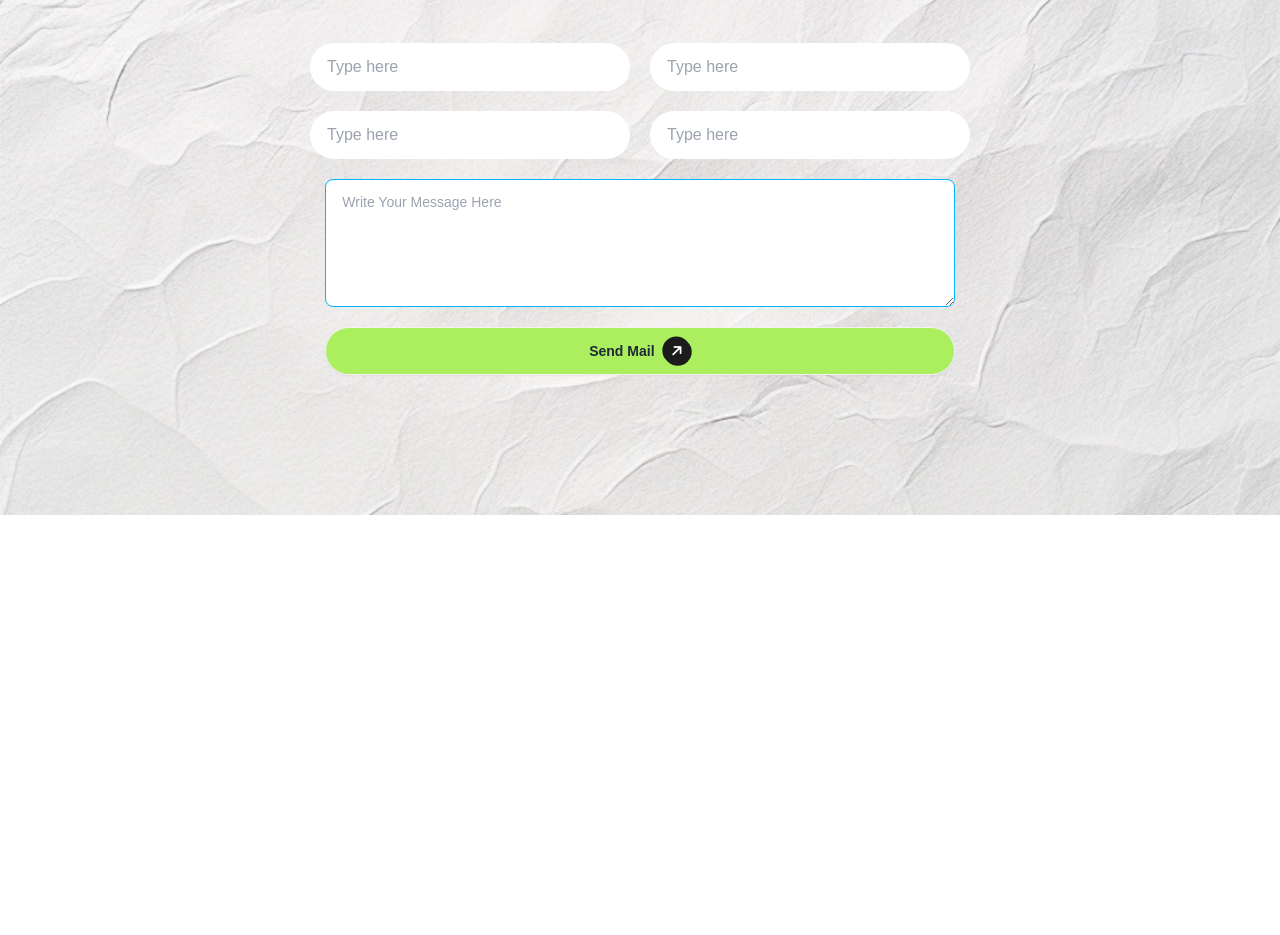
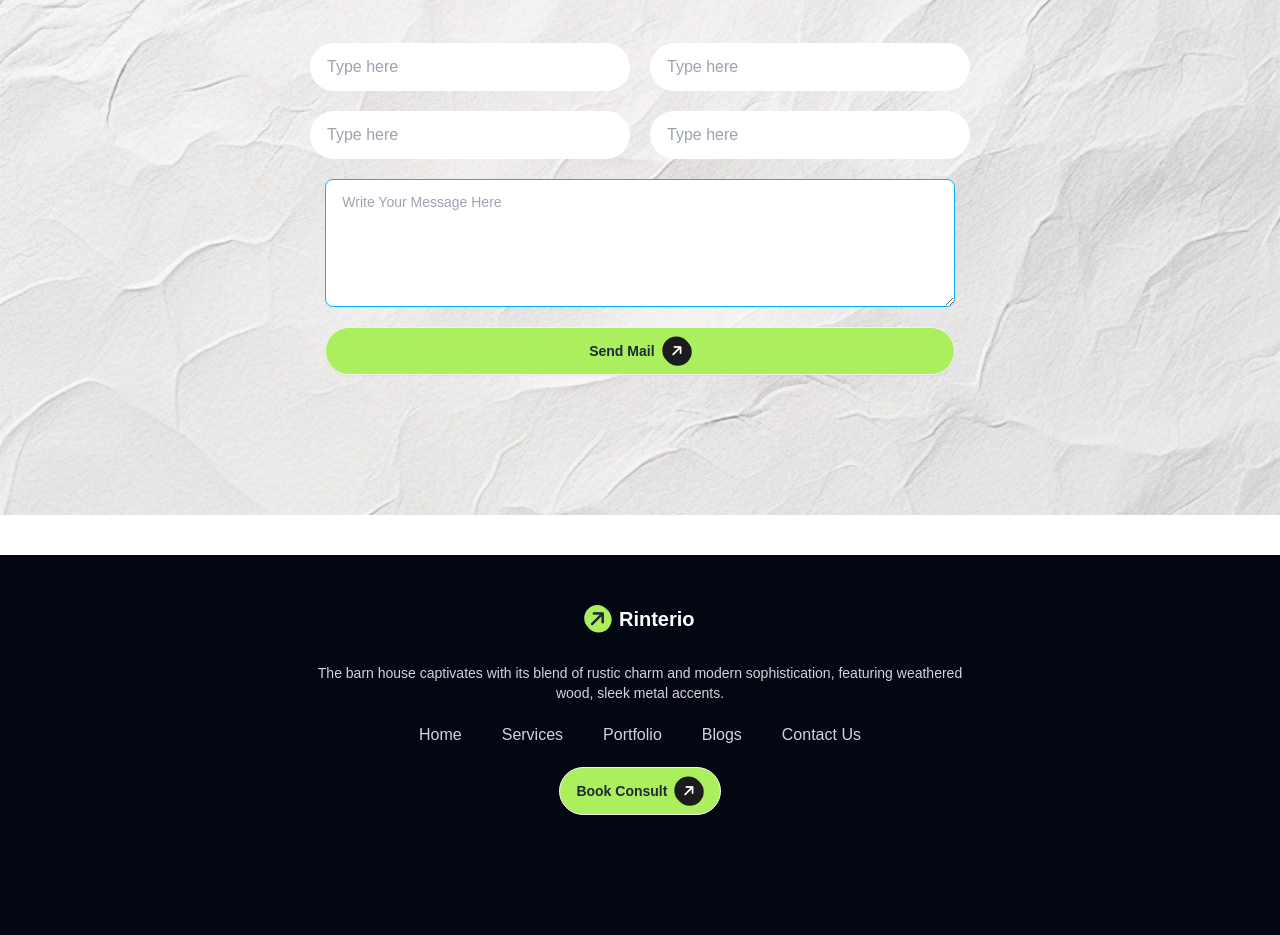
Before and after one commit to Jahid9236/phero-assignment-3, a plain HTML site: page index.html in a window 1280 px wide. Shown: the part 3928-4863 px from the top of the page. Before the commit the page ends 4483 px from the top, so only its background shows below. Drawn offline with nearby package versions, Linux system fonts and the light colour scheme.

Commit message:
footer section done

```diff
--- a/index.html
+++ b/index.html
@@ -127,7 +127,7 @@
           <img src="./assets/Vector.png" alt="" >
           <p><i class="fa-solid fa-arrow-right mr-3 ml-10"></i>About Us</p>
         </div>
-        <div class="max-w-screen-lg py-28">
+        <div class="max-w-screen-lg pt-28 pb-10 lg:pb-28">
           <div class="hero-content flex-col lg:flex-row-reverse">
             <img
               src="./assets/Rectangle.png"
@@ -215,7 +215,7 @@
         <section class="max-w-screen-lg mx-auto my-10 p-5">
 
           <div class="flex flex-col text-center mb-5">
-            <p ><span class="p-3 bg-white rounded-xl"><i class="fa-solid fa-arrow-right"></i>How we works</span></p>
+            <p ><span class="p-3 bg-white rounded-xl"><i class="fa-solid fa-arrow-right"></i> How we works</span></p>
             <h2 class="text-3xl lg:text-4xl font-bold my-5">Our Works Process</h2>
             <p class="lg:w-5/6 mx-auto">The barn house captivates with its blend of rustic charm and modern sophistication, featuring weathered wood, sleek metal accents.</p>
           </div>
@@ -256,7 +256,7 @@
 
         <!-- work process section ends here -->
 
-        <!-- portfolio section -->
+        <!-- portfolio section starts -->
 
         <section  class="bg-white">
 
@@ -407,7 +407,32 @@
 
     </main>
 
+    <!-- footer section starts here -->
 
+    <footer class="bg-gray-950 mt-5 lg:mt-10">
+
+      <section class="max-w-screen-lg mx-auto py-10  p-5 ">
+        <div class="text-center space-y-5">
+          <a class="btn btn-ghost text-xl"><i class="fa-solid fa-arrow-right -rotate-45 bg-primary rounded-full p-1 "></i><span class="text-white">Rinterio</span></a>
+          <p class="text-sm text-gray-300 lg:w-4/6 mx-auto">The barn house captivates with its blend of rustic charm and modern sophistication, featuring weathered wood, sleek metal accents.</p>
+          <div class=" text-gray-300 flex gap-5 lg:gap-10 px-1 mx-auto justify-center">
+
+            <p>Home</p>
+            <p>Services</p>
+            <p>Portfolio</p>
+            <p>Blogs</p>
+            <p>Contact Us</p>
+
+          </div>
+
+          <div class=" flex justify-center h-32 mx-auto">
+                <a class="btn bg-primary rounded-full">Book Consult<i class="fa-solid fa-arrow-right -rotate-45 bg-secondary rounded-full p-2 text-white"></i></a>
+              </div>
+
+        </div>
+      </section>
+
+    </footer>
 
 </body>
 </html>
```
